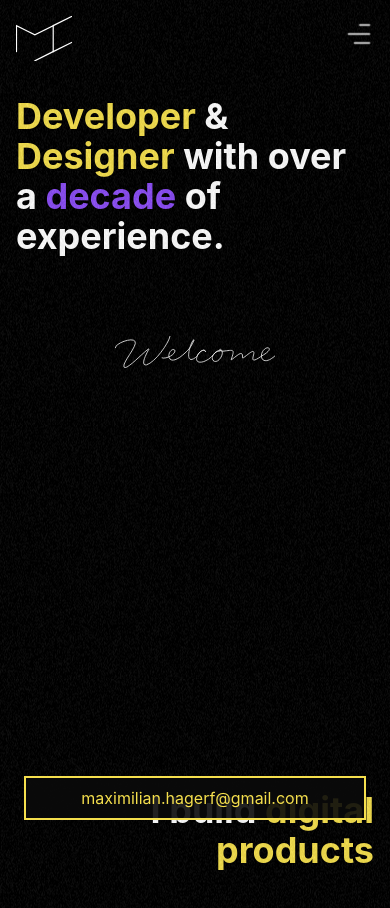
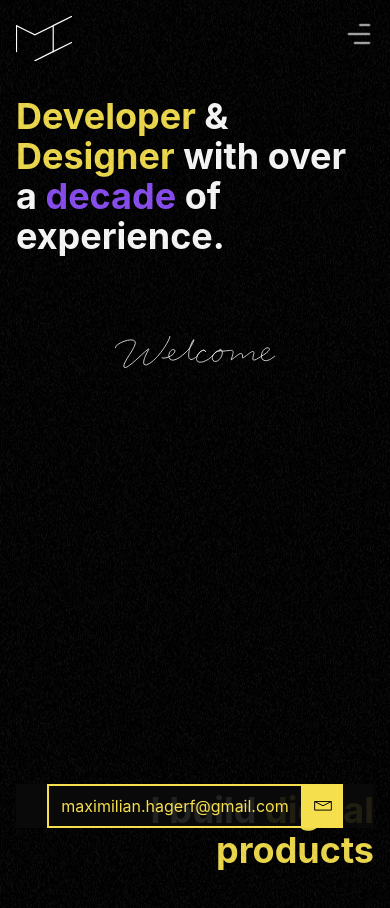
Before and after one commit to maximilianhagerf/hagerf_se-next, a Next.js app: page /about in a window 390 px wide. Shown: the top 908 px of the page. Built offline with nearby package versions, Linux system fonts and the light colour scheme.

Commit message:
updated styles for mailbutton and scale effect on reached bottom of page

```diff
--- a/components/MailButton.js
+++ b/components/MailButton.js
@@ -1,6 +1,11 @@
-import { useState, useEffect } from "react";
+import { useEffect, useState } from "react";
 import { useRouter } from "next/dist/client/router";
-import { motion, useAnimation } from "framer-motion";
+import {
+  motion,
+  useAnimation,
+  useViewportScroll,
+  useTransform,
+} from "framer-motion";
 import styles from "../styles/modules/MailButton.module.css";
 
 const confirmVariants = {
@@ -43,6 +48,10 @@ const MailButton = () => {
   const controls = useAnimation();
   const [isCopied, setIsCopied] = useState(false);
 
+  const [currentPrecent, setCurrentPercent] = useState(null);
+  const { scrollYProgress } = useViewportScroll();
+  const yRange = useTransform(scrollYProgress, [0, 1], [0, 100]);
+
   const mainControls = useAnimation();
   const router = useRouter();
 
@@ -58,6 +67,16 @@ const MailButton = () => {
       controls.start("hidden");
     }
   }, [mainControls, router, controls, isCopied]);
+
+  useEffect(
+    () =>
+      yRange.onChange((v) => {
+        setCurrentPercent(Math.trunc(yRange.current));
+      }),
+    [yRange]
+  );
+
+  const isBottom = currentPrecent > 99 ? styles.isBottom : "";
 
   const onClick = () => {
     copyTextToClipboard("maximilian.hagerf@gmail.com")
@@ -80,7 +99,7 @@ const MailButton = () => {
       variants={containerVariants}
       className={styles.MailButtonContainer}
     >
-      <div className={styles.MailButton} onClick={onClick}>
+      <div className={`${styles.MailButton} ${isBottom}`} onClick={onClick}>
         <motion.span
           initial="hidden"
           animate={controls}
--- a/styles/modules/MailButton.module.css
+++ b/styles/modules/MailButton.module.css
@@ -6,13 +6,19 @@
 }
 
 .MailButton {
-  @apply flex border-2 border-yellow justify-center bg-ghost-90 cursor-pointer;
+  @apply flex justify-center bg-ghost-90 cursor-pointer;
+  @apply transition-all duration-500 ease-in-out;
+  transform-origin: bottom right;
   bottom: 50px;
   right: 50px;
+  @apply w-full m-4;
+  @apply sm:m-0 sm:border-yellow sm:border-2;
 
-  @apply w-full m-6;
-  @apply sm:m-0;
+  &.isBottom {
+    @apply sm:scale-150;
+  }
 
+  &.isBottom,
   &:hover {
     .Text {
       @apply sm:w-60;
@@ -38,8 +44,8 @@
 .Text {
   @apply relative text-yellow px-0 overflow-hidden text-center;
   @apply transition-all duration-700 ease-in-out;
-  @apply py-2;
-  @apply sm:py-2 sm:w-0;
+  @apply py-2 px-3 border-yellow border-2;
+  @apply sm:py-2 sm:px-0 sm:w-0 sm:border-0;
   @apply lg:py-3;
   &:hover {
     .TextInside {
@@ -58,15 +64,24 @@
 }
 
 .IconContainer {
-  @apply justify-center flex bg-ghost-90;
+  @apply justify-center flex;
   @apply transition-all duration-700 ease-in-out;
-  @apply hidden;
-  @apply sm:flex;
+  @apply bg-yellow;
+  @apply sm:bg-ghost-90;
+  .Svg {
+    path,
+    line {
+      stroke: #000;
+      @screen sm {
+        stroke: rgba(245, 223, 77, var(--tw-bg-opacity));
+      }
+    }
+  }
 }
 
 .Icon {
   @apply relative;
-  @apply mx-1 w-6;
+  @apply mx-2 w-6;
   @apply sm:mx-2 sm:w-8;
   @apply lg:mx-4 lg:w-9;
 }
```
